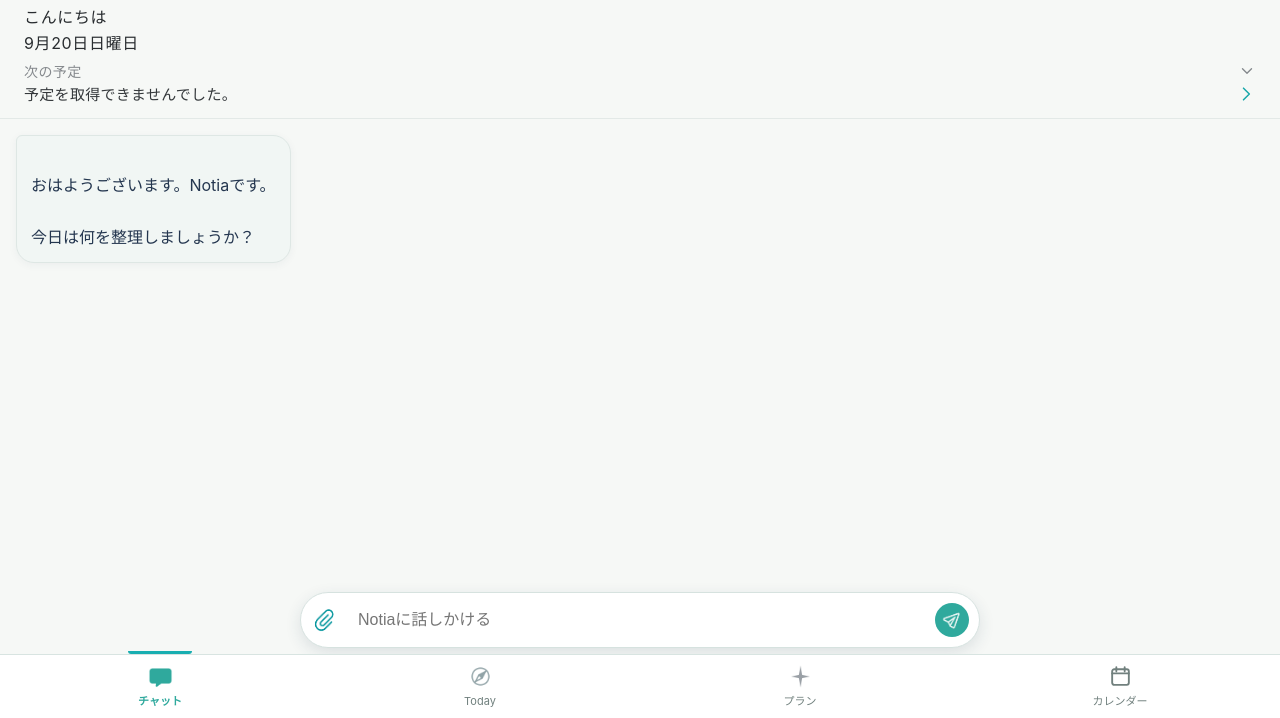
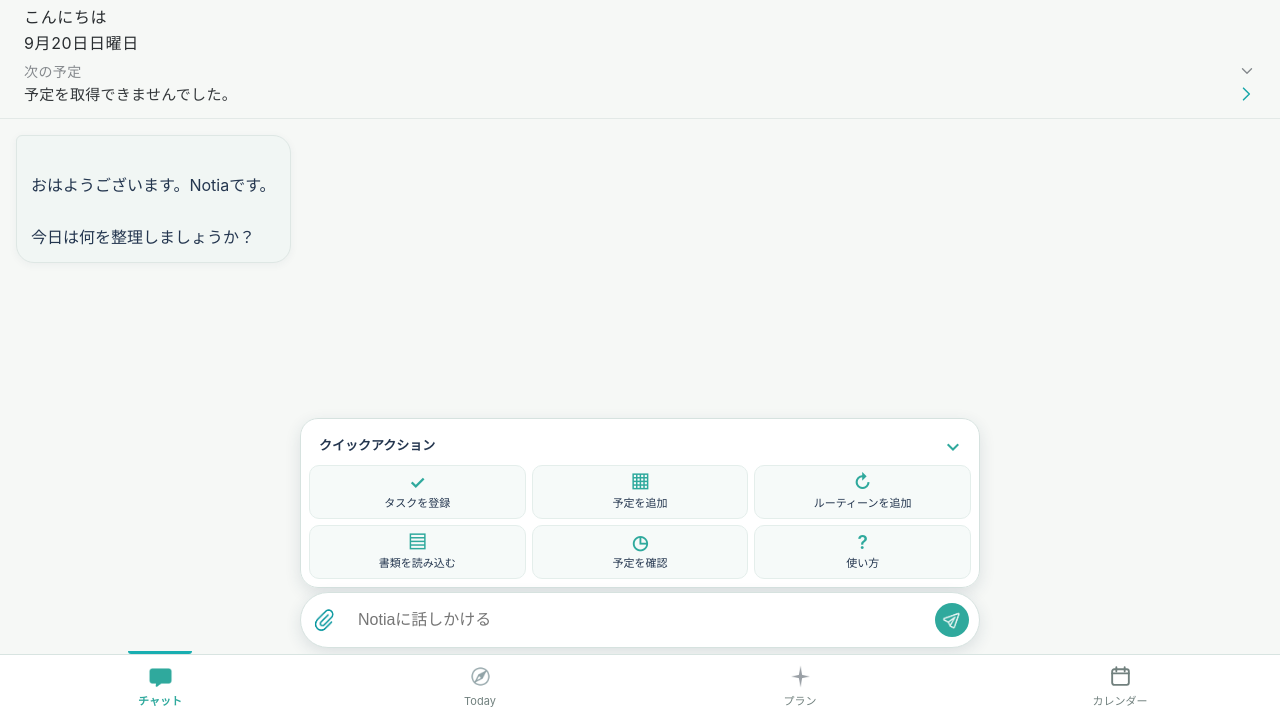
Before and after one commit to kisaji058/notia-core, a website: page public/index.html in a window 1280 px wide. Shown: the part 82-800 px from the top of the page. Drawn offline with Linux system fonts and the light colour scheme; no server answers.

Commit message:
Add chat quick actions v01

```diff
--- a/public/css/chat.css
+++ b/public/css/chat.css
@@ -3112,3 +3112,113 @@ body.keyboard-open .input-area {
     font-size: 16px;
   }
 }
+
+
+/* ===== Notia Quick Actions v01 ===== */
+
+.quick-actions {
+  position: fixed;
+  left: 16px;
+  right: 16px;
+  bottom: calc(
+    var(--bottom-nav-height) +
+    var(--safe-area-bottom) +
+    var(--ad-banner-height) +
+    66px
+  );
+  width: auto;
+  max-width: 680px;
+  margin: 0 auto;
+  padding: 8px;
+  background: rgba(255, 255, 255, 0.97);
+  border: 1px solid #d6e2df;
+  border-radius: 18px;
+  box-shadow: 0 5px 16px rgba(36, 54, 79, 0.12);
+  z-index: 99;
+}
+
+.quick-actions-toggle {
+  display: flex;
+  align-items: center;
+  justify-content: space-between;
+  width: 100%;
+  padding: 7px 10px;
+  border: none;
+  border-radius: 10px;
+  background: transparent;
+  color: #24364f;
+  font-size: 13px;
+  font-weight: 600;
+  text-align: left;
+  cursor: pointer;
+}
+
+.quick-actions-chevron {
+  color: #2fa99d;
+  font-size: 20px;
+  line-height: 1;
+  transition: transform 0.2s ease;
+}
+
+.quick-actions-content {
+  display: grid;
+  grid-template-columns: repeat(3, minmax(0, 1fr));
+  gap: 6px;
+  margin-top: 4px;
+}
+
+.quick-actions-content[hidden] {
+  display: none;
+}
+
+.quick-actions-content button {
+  display: flex;
+  flex-direction: column;
+  align-items: center;
+  justify-content: center;
+  gap: 4px;
+  min-width: 0;
+  min-height: 54px;
+  padding: 7px 3px;
+  border: 1px solid #e4eeeb;
+  border-radius: 10px;
+  background: #f6faf9;
+  color: #24364f;
+  font-size: 11px;
+  line-height: 1.3;
+  text-align: center;
+  cursor: pointer;
+}
+
+.quick-actions-content button span:first-child {
+  color: #2fa99d;
+  font-size: 19px;
+  font-weight: 600;
+  line-height: 1;
+}
+
+.quick-actions-content button:active {
+  background: #e8f4f1;
+  transform: scale(0.97);
+}
+
+.quick-actions.is-collapsed .quick-actions-chevron {
+  transform: rotate(180deg);
+}
+
+/* 入力欄の表示を優先する */
+body.keyboard-open .quick-actions {
+  display: none;
+}
+
+@media (max-width: 480px) {
+  .quick-actions {
+    left: 12px;
+    right: 12px;
+    padding: 6px;
+  }
+
+  .quick-actions-content button {
+    font-size: 10px;
+  }
+}
--- a/public/index.html
+++ b/public/index.html
@@ -20,7 +20,7 @@
   />
   <link
     rel="stylesheet"
-    href="/css/chat.css?v=today-mobile-20260914-3"
+    href="/css/chat.css?v=quick-actions-20260920-1"
   />
 </head>
 
@@ -324,6 +324,62 @@
       </div>
     </section>
 
+    <!-- Notia Quick Actions -->
+    <section
+      id="quickActions"
+      class="quick-actions"
+      aria-label="クイックアクション"
+    >
+      <button
+        type="button"
+        id="quickActionsToggle"
+        class="quick-actions-toggle"
+        aria-expanded="true"
+        aria-controls="quickActionsContent"
+      >
+        <span>クイックアクション</span>
+        <span
+          class="quick-actions-chevron"
+          aria-hidden="true"
+        >⌄</span>
+      </button>
+
+      <div
+        id="quickActionsContent"
+        class="quick-actions-content"
+      >
+        <button type="button" data-quick-action="task">
+          <span aria-hidden="true">✓</span>
+          <span>タスクを登録</span>
+        </button>
+
+        <button type="button" data-quick-action="event">
+          <span aria-hidden="true">▦</span>
+          <span>予定を追加</span>
+        </button>
+
+        <button type="button" data-quick-action="routine">
+          <span aria-hidden="true">↻</span>
+          <span>ルーティーンを追加</span>
+        </button>
+
+        <button type="button" data-quick-action="document">
+          <span aria-hidden="true">▤</span>
+          <span>書類を読み込む</span>
+        </button>
+
+        <button type="button" data-quick-action="schedule">
+          <span aria-hidden="true">◷</span>
+          <span>予定を確認</span>
+        </button>
+
+        <button type="button" data-quick-action="help">
+          <span aria-hidden="true">?</span>
+          <span>使い方</span>
+        </button>
+      </div>
+    </section>
+
     <form
       id="chatForm"
       class="input-area"
@@ -496,6 +552,6 @@
 <script src="/js/authGuard.js?v=app-ready-1"></script>
   <script src="/js/components/paywall.js"></script>
 <script src="/js/components/accountMenu.js?v=category-20260914-1"></script>
-  <script src="/js/app.js?v=character-v01-20260911-24"></script>
+  <script src="/js/app.js?v=quick-actions-20260920-1"></script>
 </body>
 </html>
--- a/public/js/app.js
+++ b/public/js/app.js
@@ -4168,3 +4168,99 @@ function startCharacterBackgroundTimer() {
 }
 
 startCharacterBackgroundTimer();
+
+
+/* ===== Notia Quick Actions v01 ===== */
+
+(function initQuickActions() {
+  const panel =
+    document.getElementById("quickActions");
+
+  const toggle =
+    document.getElementById("quickActionsToggle");
+
+  const content =
+    document.getElementById("quickActionsContent");
+
+  if (!panel || !toggle || !content) {
+    return;
+  }
+
+  function setExpanded(expanded) {
+    content.hidden = !expanded;
+
+    panel.classList.toggle(
+      "is-collapsed",
+      !expanded
+    );
+
+    toggle.setAttribute(
+      "aria-expanded",
+      String(expanded)
+    );
+  }
+
+  setExpanded(true);
+
+  toggle.addEventListener("click", () => {
+    const expanded =
+      toggle.getAttribute("aria-expanded") === "true";
+
+    setExpanded(!expanded);
+  });
+
+  function prepareMessage(text) {
+    if (isSending) {
+      return;
+    }
+
+    messageInput.value = text;
+    messageInput.focus();
+  }
+
+  panel.querySelectorAll(
+    "[data-quick-action]"
+  ).forEach((button) => {
+    button.addEventListener("click", () => {
+      const action =
+        button.dataset.quickAction;
+
+      switch (action) {
+        case "task":
+          prepareMessage("タスクを登録したい");
+          break;
+
+        case "event":
+          prepareMessage("予定を追加したい");
+          break;
+
+        case "routine":
+          window.location.href = "/routine-edit.html";
+          break;
+
+        case "document":
+          if (!isSending) {
+            attachmentInput?.click();
+          }
+          break;
+
+        case "schedule":
+          prepareMessage("今日の予定を教えて");
+          break;
+
+        case "help":
+          window.alert(
+            "Notiaの使い方\n\n" +
+            "・タスクを登録：やることをチャットで登録\n" +
+            "・予定を追加：日時を指定して予定を登録\n" +
+            "・ルーティーン：繰り返す予定を管理\n" +
+            "・書類を読み込む：画像やPDFから予定を抽出\n" +
+            "・予定を確認：今日の予定やタスクを確認\n\n" +
+            "無料プランでは書類読み取りは月3ページまで。\n" +
+            "詳しいプラン内容はアカウント画面で確認できます。"
+          );
+          break;
+      }
+    });
+  });
+})();
```
